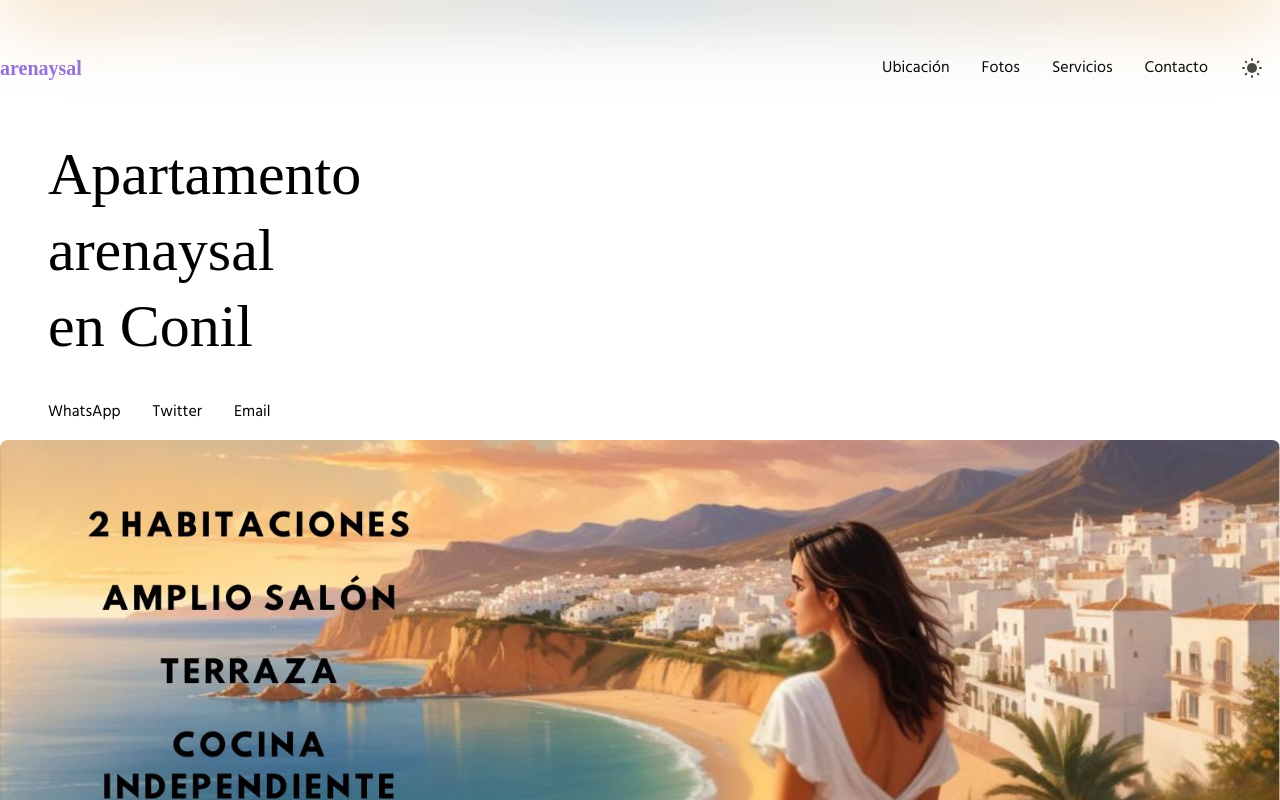
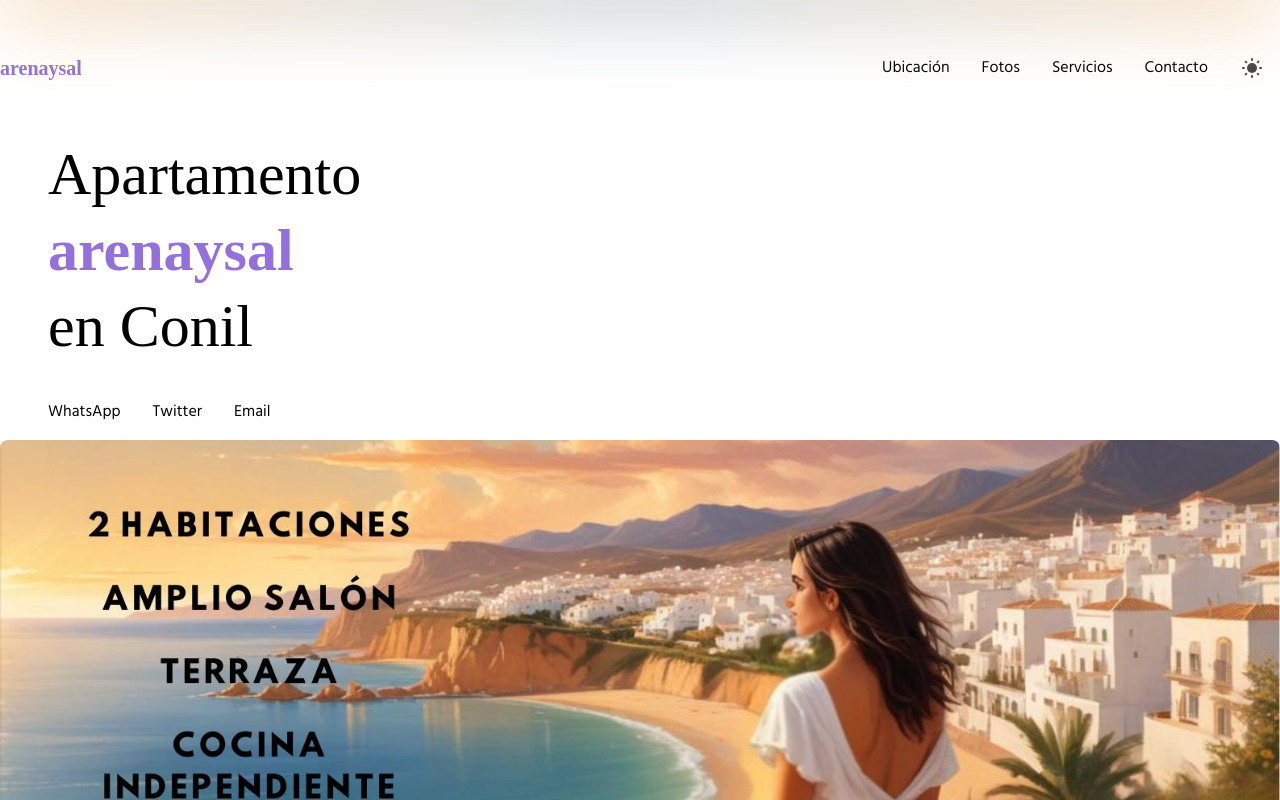
Before and after one commit to pablonete/arenaysal-web, a Next.js app: page /arenaysal-web/ in a window 1280 px wide. Shown: the top 800 px of the page. Built offline with nearby package versions, Linux system fonts and the light colour scheme; a web font is replaced by a local one.

Commit message:
Use clsx to customize className

```diff
--- a/package.json
+++ b/package.json
@@ -11,6 +11,7 @@
   "dependencies": {
     "@headlessui/react": "^1.6.6",
     "autoprefixer": "^10.4.7",
+    "clsx": "^2.1.1",
     "custom-cursor-react": "^1.0.5",
     "gray-matter": "^4.0.3",
     "gsap": "^3.10.4",
--- a/pages/index.js
+++ b/pages/index.js
@@ -1,4 +1,5 @@
 import { useRef } from "react";
+import { clsx } from "clsx";
 import Header from "../components/Header";
 import ServiceCard from "../components/ServiceCard";
 import Socials from "../components/Socials";
@@ -53,7 +54,10 @@ export default function Home() {
               <h1
                 key={index}
                 ref={headerTaglines[index]}
-                className="brand-title-font text-3xl tablet:text-6xl laptop:text-6xl laptopl:text-8xl p-1 tablet:p-2 w-full laptop:w-4/5"
+                className={clsx(
+                  index === 1 ? "brand-title" : "brand-title-font",
+                  "text-3xl tablet:text-6xl laptop:text-6xl laptopl:text-8xl p-1 tablet:p-2 w-full laptop:w-4/5"
+                )}
               >
                 {tagline}
               </h1>
```
Also changed, not shown: 1 other file (tests, documents, lock files or other folders).
